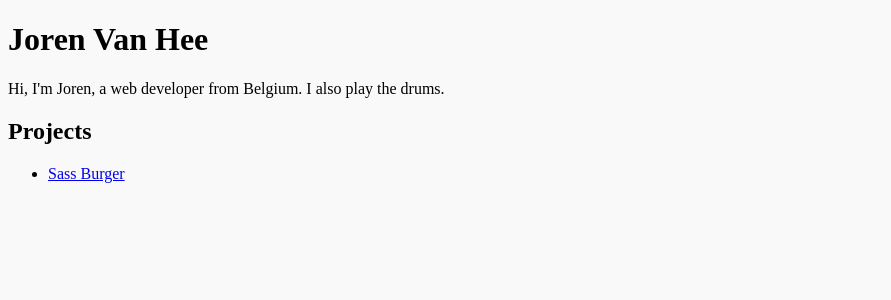
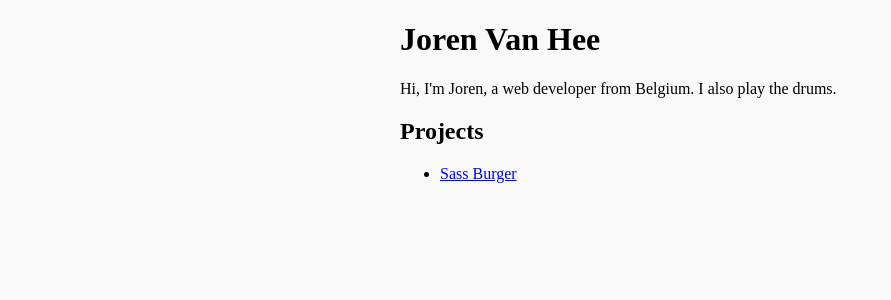
Before and after one commit to jorenvanhee/jorenvanhee.github.io, a Jekyll site: the page built from index.html, in a window 1280 px wide. Shown: the top 300 px of the page, without its empty margins (0-891 px from the left). Built offline with Jekyll 4.4.1, drawn with Linux system fonts in a browser that asks for light colours.

Commit message:
Add container and home link

```diff
--- a/_assets/scss/app.scss
+++ b/_assets/scss/app.scss
@@ -1,3 +1,8 @@
 body {
     background-color: #f9f9f9;
 }
+
+.container {
+    max-width: 30em;
+    margin: 0 auto;
+}
--- a/assets/css/app.css
+++ b/assets/css/app.css
@@ -1 +1 @@
-body{background-color:#f9f9f9}
+body{background-color:#f9f9f9}.container{max-width:30em;margin:0 auto}
--- a/index.html
+++ b/index.html
@@ -3,6 +3,7 @@ layout: default
 description: test
 ---
 
+<div class="container">
      <h1>Joren Van Hee</h1>
 
     <section>
@@ -28,3 +29,4 @@ description: test
             {% endfor %}
         </ul>
     {% endif %}
+</div>
```
Also changed, not shown: _layouts/post.html (+8 -2 lines). Lines whose indentation alone changed are shown as unchanged.
